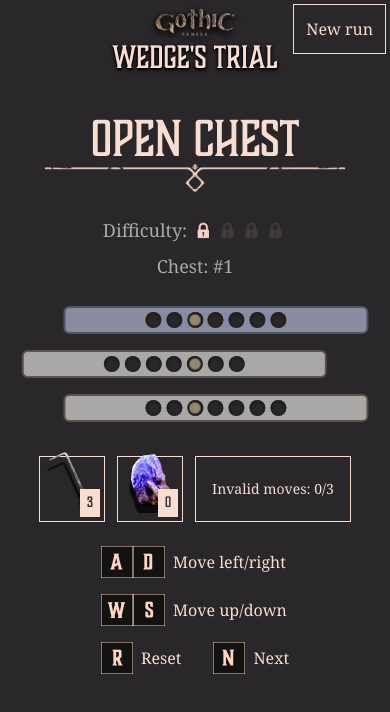
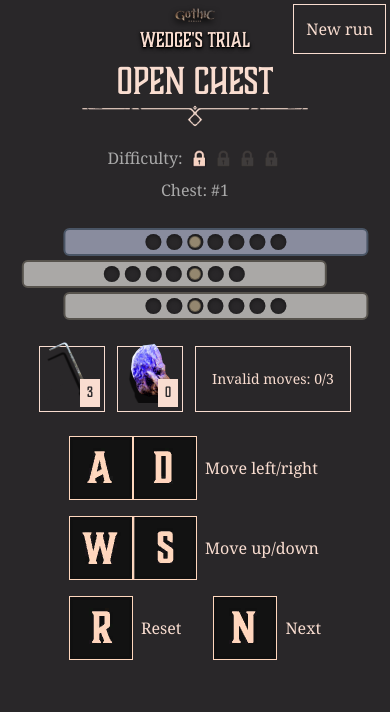
Before and after one commit to begiedz/wedges-trial, a Next.js app: page /game in a window 390 px wide. Shown: the top 712 px of the page. Built offline with nearby package versions, Linux system fonts and the light colour scheme.

Commit message:
feat: RWD

```diff
--- a/src/app/game/page.tsx
+++ b/src/app/game/page.tsx
@@ -199,10 +199,10 @@
       <Button onClick={startNewRun} className="top-1 right-1 absolute">
         New run
       </Button>
-      <section className="flex flex-col items-center pt-8">
-        <h2 className="font-heading text-5xl">Open Chest</h2>
+      <section className="flex flex-col items-center">
+        <h2 className="font-heading text-4xl sm:text-5xl">Open Chest</h2>
         <div
-          className="bg-foreground"
+          className="bg-foreground scale-75 sm:scale-100"
           style={{
             width: 310,
             height: 28,
@@ -216,12 +216,12 @@
             maskPosition: "center",
           }}
         />
+
+        <div className="flex flex-col items-center gap-2 pt-4">
+          <Difficulty level={difficultyLevel} />
+          <p className="text-secondary sm:text-lg">Chest: #{run.chestIndex}</p>
+        </div>
       </section>
-
-      <div className="flex flex-col items-center gap-2">
-        <Difficulty level={difficultyLevel} />
-        <p className="text-secondary text-lg">Chest: #{run.chestIndex}</p>
-      </div>
 
       {/* Game */}
       <Lock
--- a/src/components/general/atoms/logo.tsx
+++ b/src/components/general/atoms/logo.tsx
@@ -9,9 +9,9 @@
         alt="Gothic Remake"
         width={360}
         height={150}
-        className="drop-shadow-black drop-shadow-md w-20"
+        className="drop-shadow-black drop-shadow-md w-10"
       />
-      <h1 className="text-shadow-black text-shadow-md font-heading text-3xl">
+      <h1 className="text-shadow-black text-shadow-md font-heading text-xl">
         Wedge's Trial
       </h1>
     </div>
--- a/src/components/general/molecules/difficulty.tsx
+++ b/src/components/general/molecules/difficulty.tsx
@@ -11,7 +11,7 @@
 export default function Difficulty({ level, size = 24 }: DifficultyProps) {
   return (
     <div className="flex gap-1">
-      <span className="text-secondary text-lg">Difficulty:</span>
+      <span className="text-secondary sm:text-lg">Difficulty:</span>
       <div className="flex justify-center items-center">
         {Array.from({ length: 4 }, (_, index) => {
           const isFilled = index < level;
--- a/src/components/general/molecules/movement.tsx
+++ b/src/components/general/molecules/movement.tsx
@@ -31,7 +31,13 @@
       aria-label={alt}
       className="bg-transparent p-0 border-0 appearance-none cursor-pointer"
     >
-      <Image src={src} width={iconSize} height={iconSize} alt={alt} />
+      <Image
+        src={src}
+        width={iconSize}
+        height={iconSize}
+        alt={alt}
+        className="sm:size-8"
+      />
     </button>
   );
 }
@@ -44,7 +50,7 @@
   onSelectNextPin,
   onSelectPreviousPin,
 }: MovementProps) {
-  const iconSize = 32;
+  const iconSize = 64;
 
   return (
     <div className="flex flex-col items-center">
--- a/src/components/lock/index.tsx
+++ b/src/components/lock/index.tsx
@@ -14,7 +14,7 @@
   onSelectPin,
 }: LockProps) {
   return (
-    <div className="flex w-full flex-col items-center gap-3 overflow-x-auto pb-2">
+    <div className="flex flex-col items-center w-full overflow-x-auto">
       {pins.map((pin) => (
         <Tumbler
           isSelected={pin.id === selectedPinId}
```
